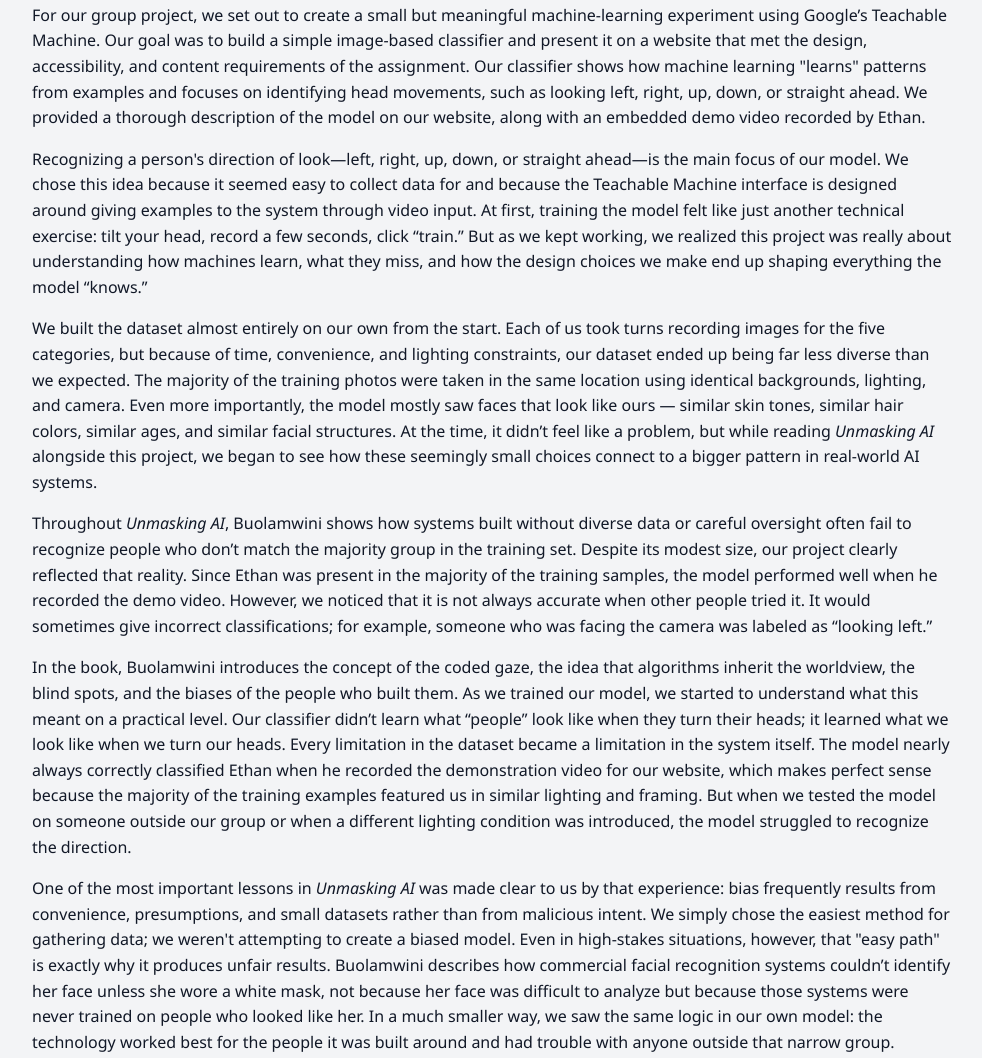
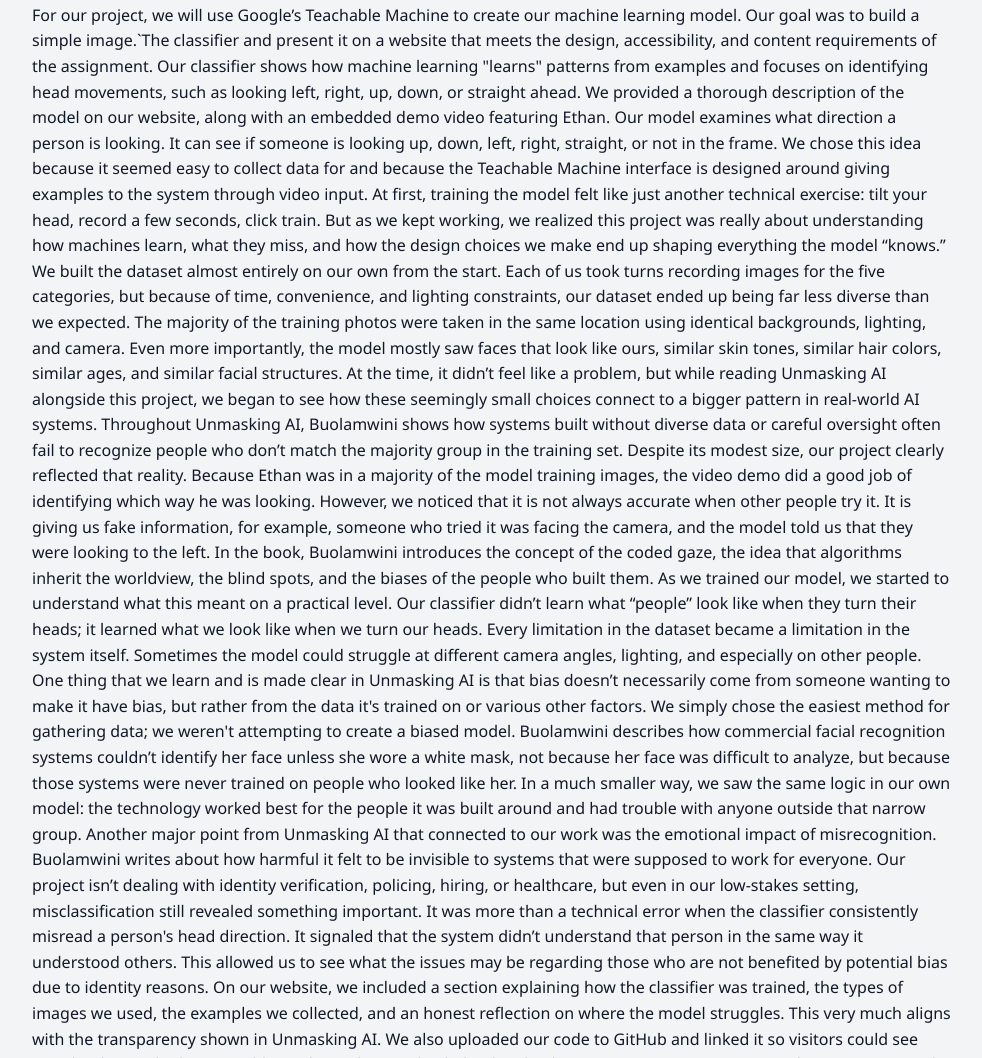
Before and after one commit to esmcnamara/lis500-p3, a plain HTML site: page index.html in a window 1280 px wide. Shown: the part 1292-2350 px from the top of the page, without its empty margins (148-1130 px from the left). Drawn offline with Linux system fonts and the light colour scheme.

Commit message:
Update index.html

```diff
--- a/index.html
+++ b/index.html
@@ -56,24 +56,20 @@
 
 <section class="section">
   <h3>Project Statement</h3>
+    <p> For our project, we will use Google’s Teachable Machine to create our machine learning model. Our goal was to build a simple image.`The classifier and present it on a website that meets the design, accessibility, and content requirements of the assignment. Our classifier shows how machine learning "learns" patterns from examples and focuses on identifying head movements, such as looking left, right, up, down, or straight ahead. We provided a thorough description of the model on our website, along with an embedded demo video featuring Ethan.
 
-  <p>For our group project, we set out to create a small but meaningful machine-learning experiment using Google’s Teachable Machine. Our goal was to build a simple image-based classifier and present it on a website that met the design, accessibility, and content requirements of the assignment. Our classifier shows how machine learning "learns" patterns from examples and focuses on identifying head movements, such as looking left, right, up, down, or straight ahead. We provided a thorough description of the model on our website, along with an embedded demo video recorded by Ethan.</p>
+Our model examines what direction a person is looking. It can see if someone is looking up, down, left, right, straight, or not in the frame. We chose this idea because it seemed easy to collect data for and because the Teachable Machine interface is designed around giving examples to the system through video input. At first, training the model felt like just another technical exercise: tilt your head, record a few seconds, click train. But as we kept working, we realized this project was really about understanding how machines learn, what they miss, and how the design choices we make end up shaping everything the model “knows.”
+We built the dataset almost entirely on our own from the start. Each of us took turns recording images for the five categories, but because of time, convenience, and lighting constraints, our dataset ended up being far less diverse than we expected. The majority of the training photos were taken in the same location using identical backgrounds, lighting, and camera. Even more importantly, the model mostly saw faces that look like ours, similar skin tones, similar hair colors, similar ages, and similar facial structures. At the time, it didn’t feel like a problem, but while reading Unmasking AI alongside this project, we began to see how these seemingly small choices connect to a bigger pattern in real-world AI systems.
 
-  <p>Recognizing a person's direction of look—left, right, up, down, or straight ahead—is the main focus of our model. We chose this idea because it seemed easy to collect data for and because the Teachable Machine interface is designed around giving examples to the system through video input. At first, training the model felt like just another technical exercise: tilt your head, record a few seconds, click “train.” But as we kept working, we realized this project was really about understanding how machines learn, what they miss, and how the design choices we make end up shaping everything the model “knows.”</p>
+Throughout Unmasking AI, Buolamwini shows how systems built without diverse data or careful oversight often fail to recognize people who don’t match the majority group in the training set. Despite its modest size, our project clearly reflected that reality. Because Ethan was in a majority of the model training images, the video demo did a good job of identifying which way he was looking. However, we noticed that it is not always accurate when other people try it. It is giving us fake information, for example, someone who tried it was facing the camera, and the model told us that they were looking to the left.
+In the book, Buolamwini introduces the concept of the coded gaze, the idea that algorithms inherit the worldview, the blind spots, and the biases of the people who built them. As we trained our model, we started to understand what this meant on a practical level. Our classifier didn’t learn what “people” look like when they turn their heads; it learned what we look like when we turn our heads. Every limitation in the dataset became a limitation in the system itself. Sometimes the model could struggle at different camera angles, lighting, and especially on other people.
+One thing that we learn and is made clear in Unmasking AI is that bias doesn’t necessarily come from someone wanting to make it have bias, but rather from the data it's trained on or various other factors. We simply chose the easiest method for gathering data; we weren't attempting to create a biased model. Buolamwini describes how commercial facial recognition systems couldn’t identify her face unless she wore a white mask, not because her face was difficult to analyze, but because those systems were never trained on people who looked like her. In a much smaller way, we saw the same logic in our own model: the technology worked best for the people it was built around and had trouble with anyone outside that narrow group.
 
-  <p>We built the dataset almost entirely on our own from the start. Each of us took turns recording images for the five categories, but because of time, convenience, and lighting constraints, our dataset ended up being far less diverse than we expected. The majority of the training photos were taken in the same location using identical backgrounds, lighting, and camera. Even more importantly, the model mostly saw faces that look like ours — similar skin tones, similar hair colors, similar ages, and similar facial structures. At the time, it didn’t feel like a problem, but while reading <em>Unmasking AI</em> alongside this project, we began to see how these seemingly small choices connect to a bigger pattern in real-world AI systems.</p>
+Another major point from Unmasking AI that connected to our work was the emotional impact of misrecognition. Buolamwini writes about how harmful it felt to be invisible to systems that were supposed to work for everyone. Our project isn’t dealing with identity verification, policing, hiring, or healthcare, but even in our low-stakes setting, misclassification still revealed something important. It was more than a technical error when the classifier consistently misread a person's head direction. It signaled that the system didn’t understand that person in the same way it understood others. This allowed us to see what the issues may be regarding those who are not benefited by potential bias due to identity reasons.
 
-  <p>Throughout <em>Unmasking AI</em>, Buolamwini shows how systems built without diverse data or careful oversight often fail to recognize people who don’t match the majority group in the training set. Despite its modest size, our project clearly reflected that reality. Since Ethan was present in the majority of the training samples, the model performed well when he recorded the demo video. However, we noticed that it is not always accurate when other people tried it. It would sometimes give incorrect classifications; for example, someone who was facing the camera was labeled as “looking left.”</p>
-
-  <p>In the book, Buolamwini introduces the concept of the coded gaze, the idea that algorithms inherit the worldview, the blind spots, and the biases of the people who built them. As we trained our model, we started to understand what this meant on a practical level. Our classifier didn’t learn what “people” look like when they turn their heads; it learned what we look like when we turn our heads. Every limitation in the dataset became a limitation in the system itself. The model nearly always correctly classified Ethan when he recorded the demonstration video for our website, which makes perfect sense because the majority of the training examples featured us in similar lighting and framing. But when we tested the model on someone outside our group or when a different lighting condition was introduced, the model struggled to recognize the direction.</p>
-
-  <p>One of the most important lessons in <em>Unmasking AI</em> was made clear to us by that experience: bias frequently results from convenience, presumptions, and small datasets rather than from malicious intent. We simply chose the easiest method for gathering data; we weren't attempting to create a biased model. Even in high-stakes situations, however, that "easy path" is exactly why it produces unfair results. Buolamwini describes how commercial facial recognition systems couldn’t identify her face unless she wore a white mask, not because her face was difficult to analyze but because those systems were never trained on people who looked like her. In a much smaller way, we saw the same logic in our own model: the technology worked best for the people it was built around and had trouble with anyone outside that narrow group.</p>
-
-  <p>Another major point from <em>Unmasking AI</em> that connected to our work was the emotional impact of misrecognition. Buolamwini writes about how harmful it felt to be “invisible” to systems that were supposed to work for everyone. Our project isn’t dealing with identity verification, policing, hiring, or healthcare, but even in our low-stakes setting, misclassification still revealed something important. It was more than a technical error when the classifier consistently misread a person's head direction. It signaled that the system didn’t “understand” that person in the same way it understood others. This prompted us to consider the ramifications of being misidentified or invisible by technology, particularly for individuals whose identities place them at the intersections of class, ability, gender, race, and other dimensions.</p>
-
-  <p>Transparency was another area where our project aligned with Buolamwini’s ideas. In <em>Unmasking AI</em>, she argues that developers and companies should clearly explain how their systems work, who they fail for, and what their limitations are. On our website, we included a section explaining how the classifier was trained, the types of images we used, the examples we collected, and an honest reflection on where the model struggles. We also uploaded our code to GitHub and linked it so visitors could see exactly what we built. Even adding Ethan’s demo video helped make the project more transparent, because viewers can watch the model in real time and see both its strengths and its weaknesses.</p>
-
-  <p>In conclusion, our Teachable Machine model and website project gave us a hands-on way to experience the challenges and responsibilities of building technology. It helped us see how easily bias appears, how limited data shapes outcomes, and how important inclusive design is. <em>Unmasking AI</em> didn’t just give us background knowledge for the assignment — it completely reshaped how we understood our own project. We discovered that fairness must be consciously created, challenged, and maintained after considering these themes. Even though our model is small, the lessons we learned from it and from Buolamwini's work will stay with us as we continue to research and develop technology.</p>
+On our website, we included a section explaining how the classifier was trained, the types of images we used, the examples we collected, and an honest reflection on where the model struggles. This very much aligns with the transparency shown in Unmasking AI. We also uploaded our code to GitHub and linked it so visitors could see exactly what we built. Even adding Ethan’s demo video helped make the project more transparent, and viewers can watch the model in real time and see both its strengths and its weaknesses.
+Finally, our Teachable Machine model and website project gave us a way to experience the challenges and responsibilities of building technology, specifically models trained on data. It helped us see how bias can appear without the creator knowing, how limited photos could shape the outcome of our model, and how important it is for everyone to be able to use your technology. Unmasking AI didn’t just give us background knowledge for the assignment; it completely reshaped how we understood our own project. We discovered that fairness must be maintained in all models. Even though our model is small, the lessons we learned from the readings will allow us to make technology that is fair and what she stands for.
+</p>
 
 </section>
 
```
